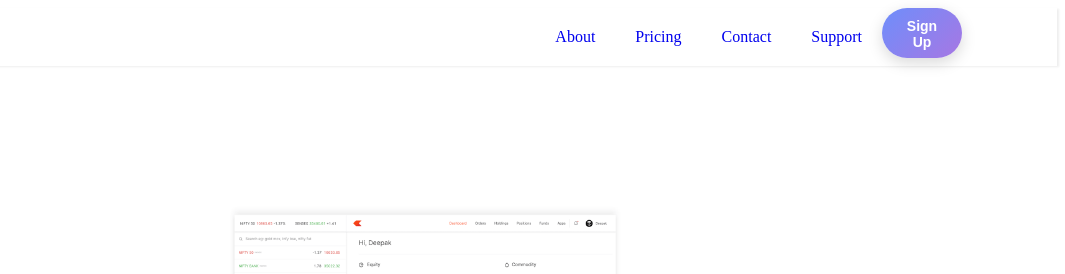
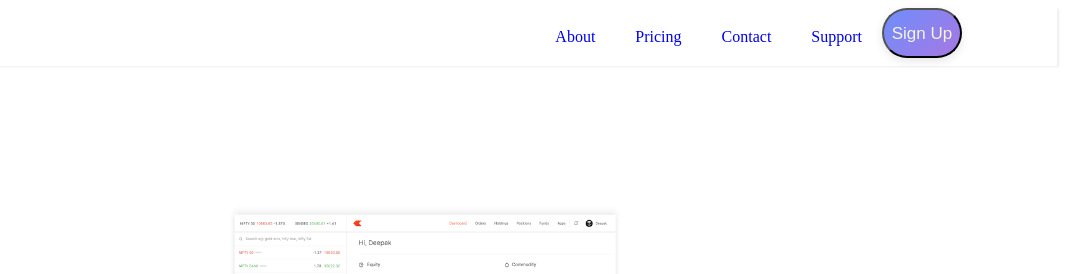
Before and after one commit to Pankeet/ng-Project, a plain HTML site: page FE/index.html in a window 1280 px wide. Shown: the top 274 px of the page, 215-1280 px from the left. Drawn offline with nearby package versions, Linux system fonts and the light colour scheme; some packages are replaced by stand-ins of ours.

Commit message:
Update 1.2

```diff
--- a/FE/index.css
+++ b/FE/index.css
@@ -1,10 +1,6 @@
 a {
     text-decoration: none;
     cursor:pointer ;
-  }
-
-a:hover {
-    text-decoration: underline ;
   }
 
   .view-container {
@@ -13,21 +9,30 @@
   }
 
   .fancy-button {
-    padding: 10px 20px;
+    display: inline-flex;
+    align-items: center;
+    justify-content: center;
+    height: 32px;
+    padding-left: 5px;
+    padding-right: 5px;
     background: linear-gradient(135deg, #6e8efb, #a777e3);
-    color: white;
-    font-size: 14px;
-    font-weight: bold;
-    border: none;
-    border-radius: 40px;
+    color: beige;
+    font-size: 17px;
+    text-align: center;
+    text-decoration: none;
+    border-radius: 25px;
     cursor: pointer;
-    box-shadow: 0 5px 15px rgba(0, 0, 0, 0.15);
+    box-shadow: 0 3px 10px rgba(0, 0, 0, 0.1);
     transition: all 0.3s ease-in-out;
     position: relative;
     overflow: hidden;
+    white-space: nowrap;
+    line-height: 1;
   }
 
+
   .fancy-button::before {
+    content: "";
     position: absolute;
     top: 0;
     left: -75%;
@@ -39,14 +44,14 @@
   }
 
   .fancy-button:hover::before {
-    left: 130%;
+    left: 101%;
   }
 
   .fancy-button:hover {
-    transform: scale(1.04);
-    box-shadow: 0 7px 20px rgba(0, 0, 0, 0.2);
+    transform: scale(1.03);
+    box-shadow: 0 5px 15px rgba(0, 0, 0, 0.15);
   }
 
   .fancy-button:active {
-    transform: scale(0.97);
+    transform: scale(105%);
   }
```
Also changed, not shown: FE/index.html (+0 -2 lines).
